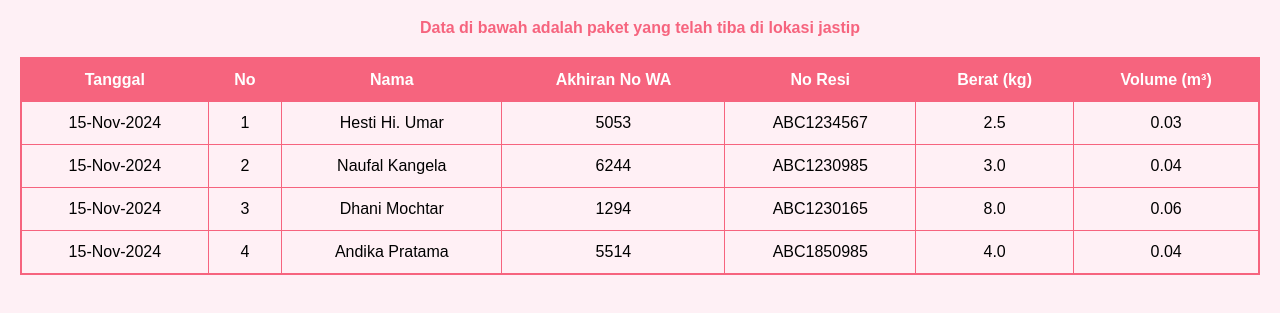
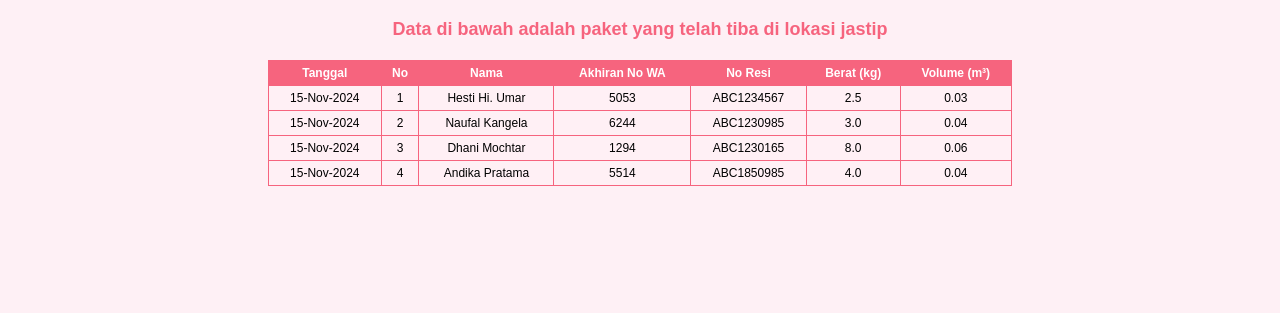
Before and after one commit to GohuJastip/sagujastip, a plain HTML site: page cekpaket.html in a window 1280 px wide. Shown: the part 61-374 px from the top of the page. Drawn offline with Linux system fonts and the light colour scheme.

Commit message:
Update cekpaket.html

```diff
--- a/cekpaket.html
+++ b/cekpaket.html
@@ -11,15 +11,16 @@
             background-color: #fef0f5; /* Latar belakang yang lembut */
         }
         table {
-            width: 100%;
+            width: 60%; /* Lebar tabel dikurangi lebih kecil */
             border-collapse: collapse;
-            margin-top: 20px;
-            border: 2px solid #f6647e; /* Garis tepi luar tabel */
+            margin: 20px auto; /* Menambahkan margin otomatis untuk memusatkan tabel */
+            border: 1px solid #f6647e; /* Garis tepi luar tabel lebih tipis */
         }
         th, td {
-            padding: 12px;
+            padding: 5px; /* Mengurangi padding lebih banyak */
             text-align: center; /* Menyusun teks agar berada di tengah */
             border: 1px solid #f6647e; /* Garis tepi untuk setiap sel */
+            font-size: 12px; /* Mengurangi ukuran font lebih kecil */
         }
         th {
             background-color: #f6647e; /* Latar belakang header tabel dengan warna dominan */
@@ -31,18 +32,19 @@
         h1 {
             text-align: center;
             color: #f6647e; /* Warna judul dengan warna dominan */
+            font-size: 32px; /* Memperbesar ukuran font judul */
+        }
+        p {
+            text-align: center;
+            font-size: 18px; /* Memperbesar ukuran font untuk teks paragraf */
+            color: #f6647e;
+            font-weight: bold;
         }
         tr:nth-child(even) {
             background-color: #ffd6e8; /* Warna baris genap lebih terang */
         }
         tr:hover {
             background-color: #ffb3d9; /* Efek hover untuk baris tabel */
-        }
-        p {
-            text-align: center;
-            font-size: 16px;
-            color: #f6647e;
-            font-weight: bold;
         }
     </style>
 </head>
@@ -82,7 +84,7 @@
                 <td>3.0</td>
                 <td>0.04</td>
             </tr>
-             <tr>
+            <tr>
                 <td>15-Nov-2024</td>
                 <td>3</td>
                 <td>Dhani Mochtar</td>
@@ -91,7 +93,7 @@
                 <td>8.0</td>
                 <td>0.06</td>
             </tr>
-             <tr>
+            <tr>
                 <td>15-Nov-2024</td>
                 <td>4</td>
                 <td>Andika Pratama</td>
```
